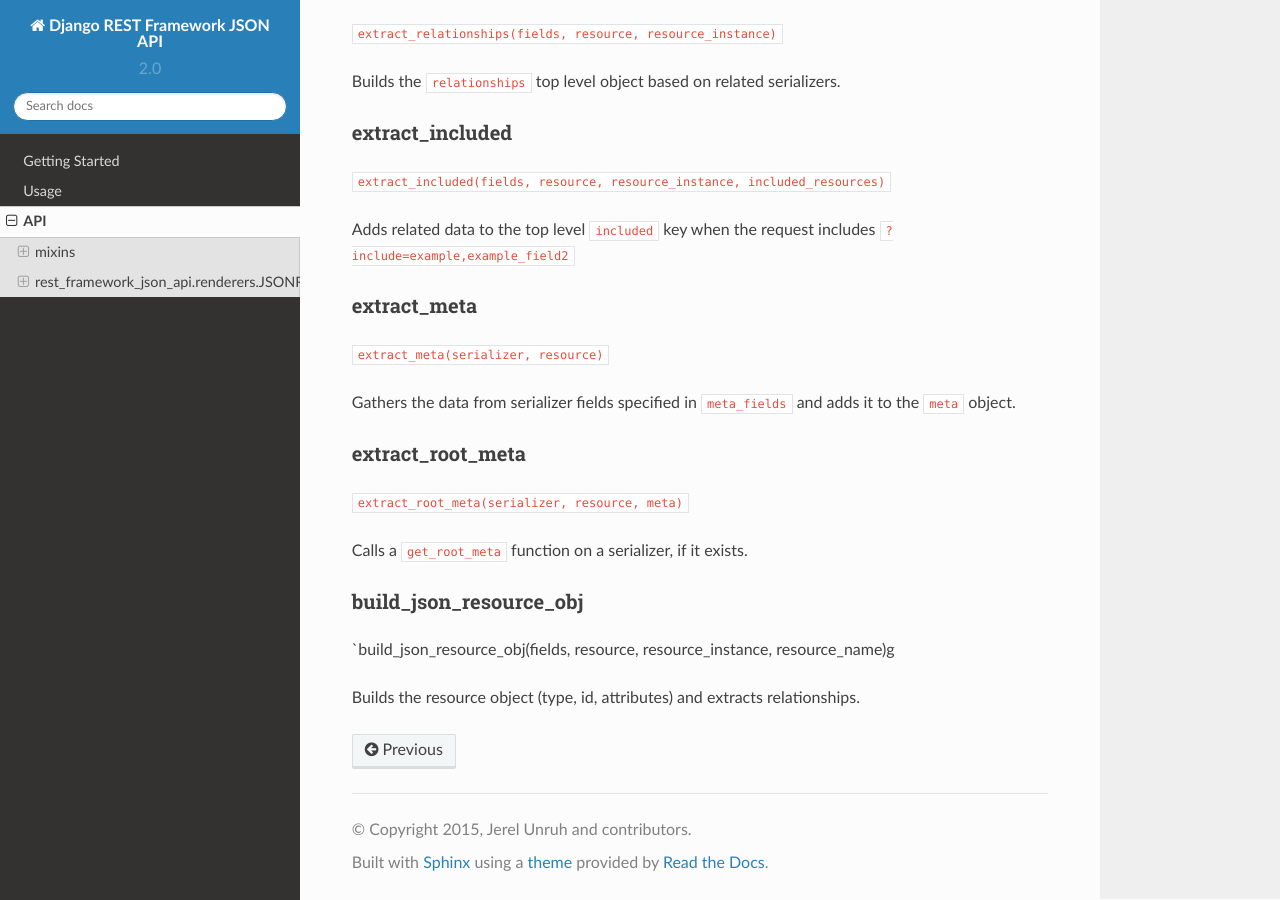
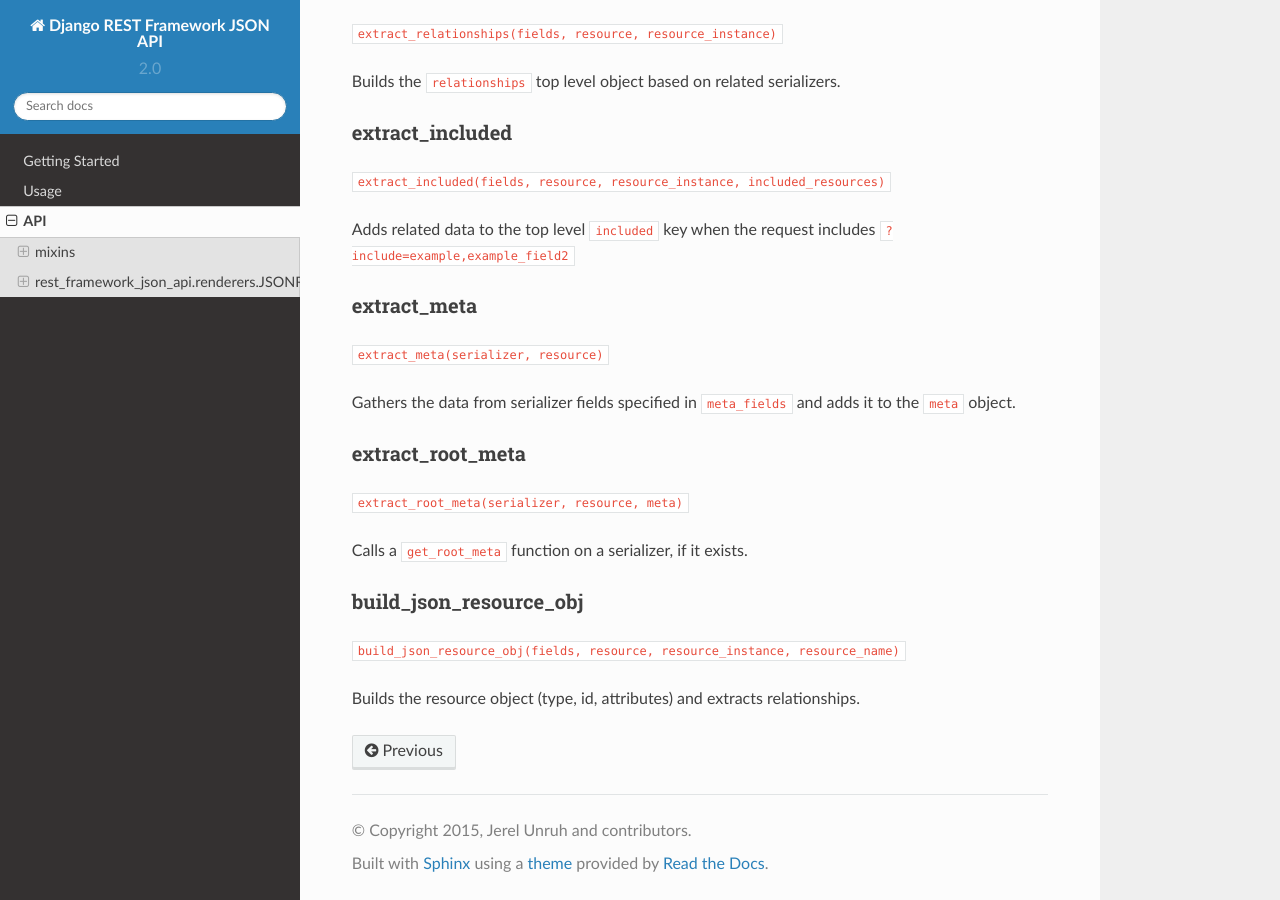
Before and after one commit to django-json-api/django-rest-framework-json-api, a Sphinx documentation site: the page built from docs/api.md, in a window 1280 px wide and 900 px high, scrolled down 646 px. Built offline with Sphinx 7.4.7 and the Read the Docs theme 2.0.0, drawn with Linux system fonts in a browser that asks for light colours.

Commit message:
Fixed documentation typo

```diff
--- a/docs/api.md
+++ b/docs/api.md
@@ -44,6 +44,6 @@
 
 #### build_json_resource_obj
 
-`build_json_resource_obj(fields, resource, resource_instance, resource_name)g
+`build_json_resource_obj(fields, resource, resource_instance, resource_name)`
 
 Builds the resource object (type, id, attributes) and extracts relationships.
```
